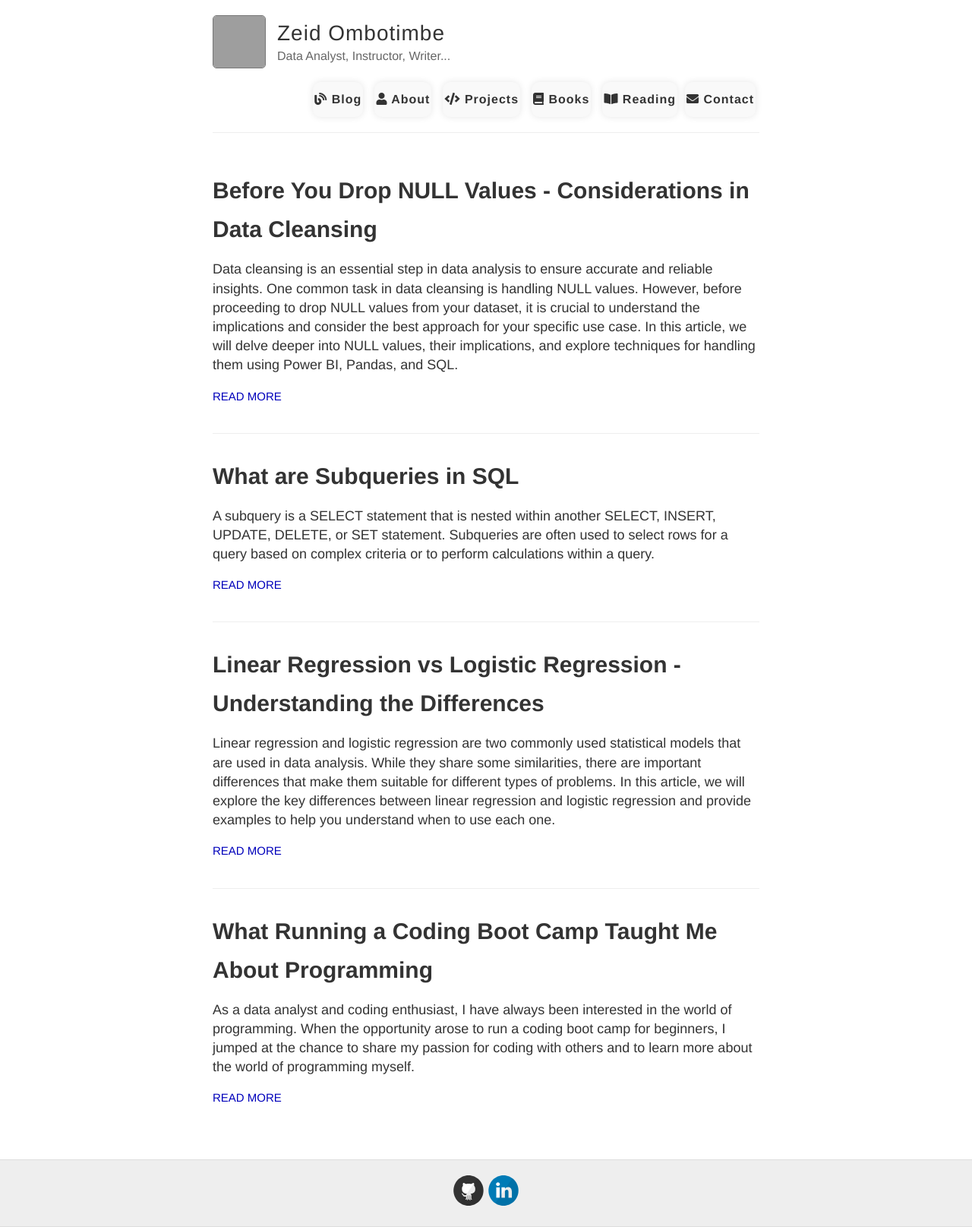
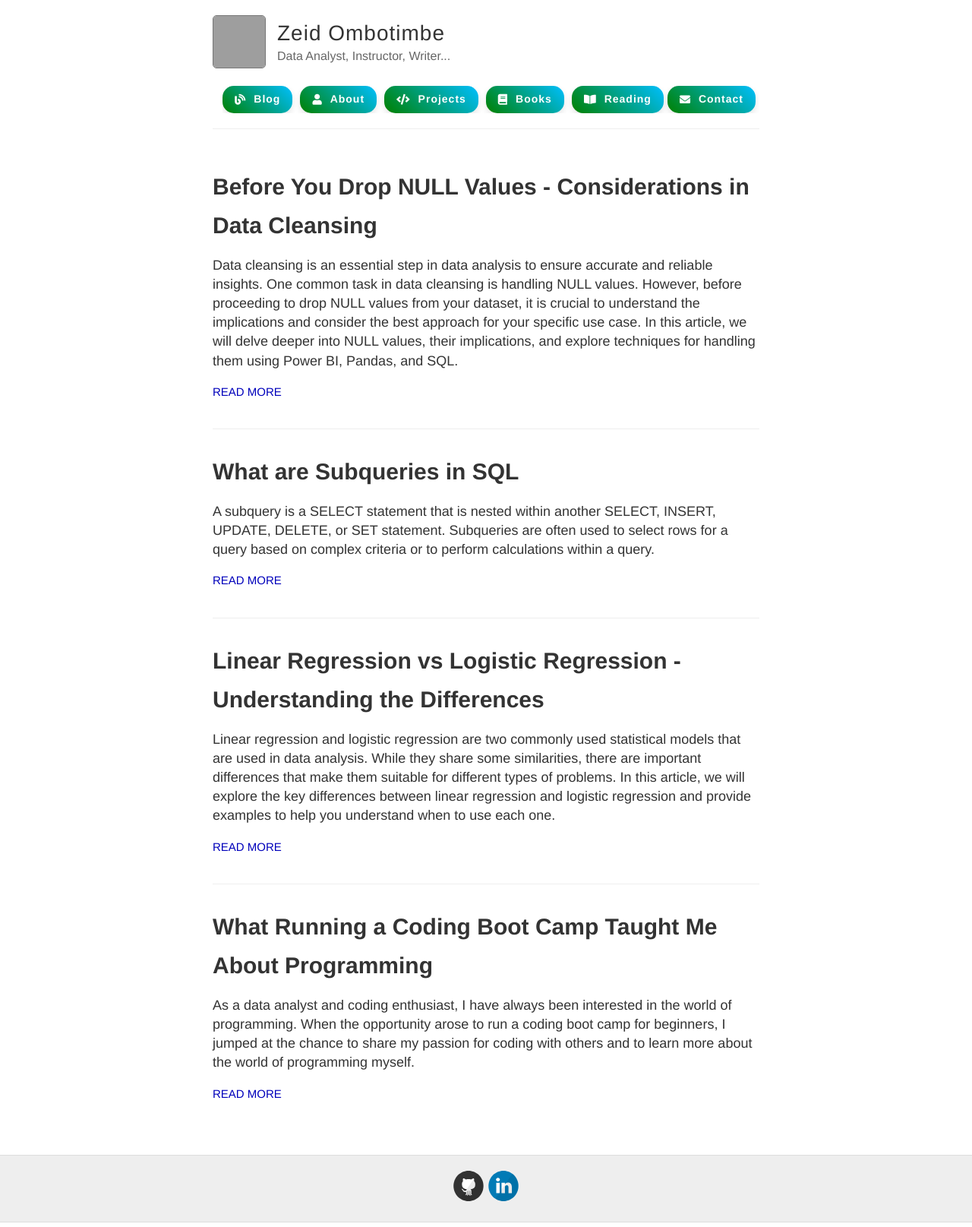
Before and after one commit to obtbe/zeidombo.github.io, a Jekyll site: the page built from index.md, in a window 1280 px wide. Shown: the whole page at 76% size. Built offline with Jekyll 4.4.1, drawn with Linux system fonts in a browser that asks for light colours; grey boxes are pictures that could not be loaded.

Commit message:
resp design

```diff
--- a/_layouts/default.html
+++ b/_layouts/default.html
@@ -17,19 +17,30 @@
 
   <style>
     /* Custom styling for navigation sections */
+    .nav-sections {
+      display: flex;
+      align-items: center;
+      overflow-x: auto; /* Enable horizontal scrolling on small screens */
+    }
+
     .nav-section {
-      font-size: 16px;
+      font-size: 14px; /* Adjusted font size */
       font-weight: bold;
-      padding: 10px 0; /* Adjusted padding */
+      padding: 8px 16px; /* Adjusted padding */
       text-decoration: none;
-      color: #333;
-      background-color: #f9f9f9;
-      border: 2px solid transparent;
-      border-radius: 10px;
+      color: #fff;
+      background: linear-gradient(45deg, #008000, #00bfff); /* Gradient background */
+      border: none;
+      border-radius: 15px; /* Adjusted border radius */
       margin: 0 5px; /* Adjusted margin */
-      display: inline-block;
       transition: all 0.3s ease; /* Smooth transition effect */
-      box-shadow: 0 0 10px rgba(0, 0, 0, 0.1); /* Add a subtle box shadow */
+      box-shadow: 0 4px 8px rgba(0, 0, 0, 0.1); /* Box shadow */
+      display: flex;
+      align-items: center; /* Center items vertically */
+    }
+
+    .nav-section i {
+      margin-right: 10px; /* Adjusted margin between icon and text */
     }
 
     /* Adjusted styling for the Contact section */
@@ -37,10 +48,14 @@
       margin-left: auto; /* Push Contact to the right */
     }
 
+    /* Adjusted margin for the first nav-section (Blog) */
+    .nav-section:first-child {
+      margin-left: 0; /* Remove margin for the first nav-section (Blog) */
+    }
+
     .nav-section:hover {
-      background-color: #e0e0e0; /* Change the background color on hover */
-      border-color: #008000; /* Change the border color on hover */
-      color: #008000; /* Change the text color on hover */
+      background: linear-gradient(45deg, #00bfff, #008000); /* Change the gradient on hover */
+      box-shadow: 0 6px 12px rgba(0, 0, 0, 0.2); /* Change shadow on hover */
     }
   </style>
 
@@ -58,7 +73,7 @@
           <p class="site-description">{{ site.description }}</p>
         </div>
 
-        <nav>
+        <nav class="nav-sections">
           <a class="nav-section" href="{{ site.baseurl }}/"><i class="fas fa-blog"></i> Blog</a>
           <a class="nav-section" href="{{ site.baseurl }}/about"><i class="fas fa-user"></i> About</a>
           <a class="nav-section" href="{{ site.baseurl }}/projects"><i class="fas fa-code"></i> Projects</a>
```
